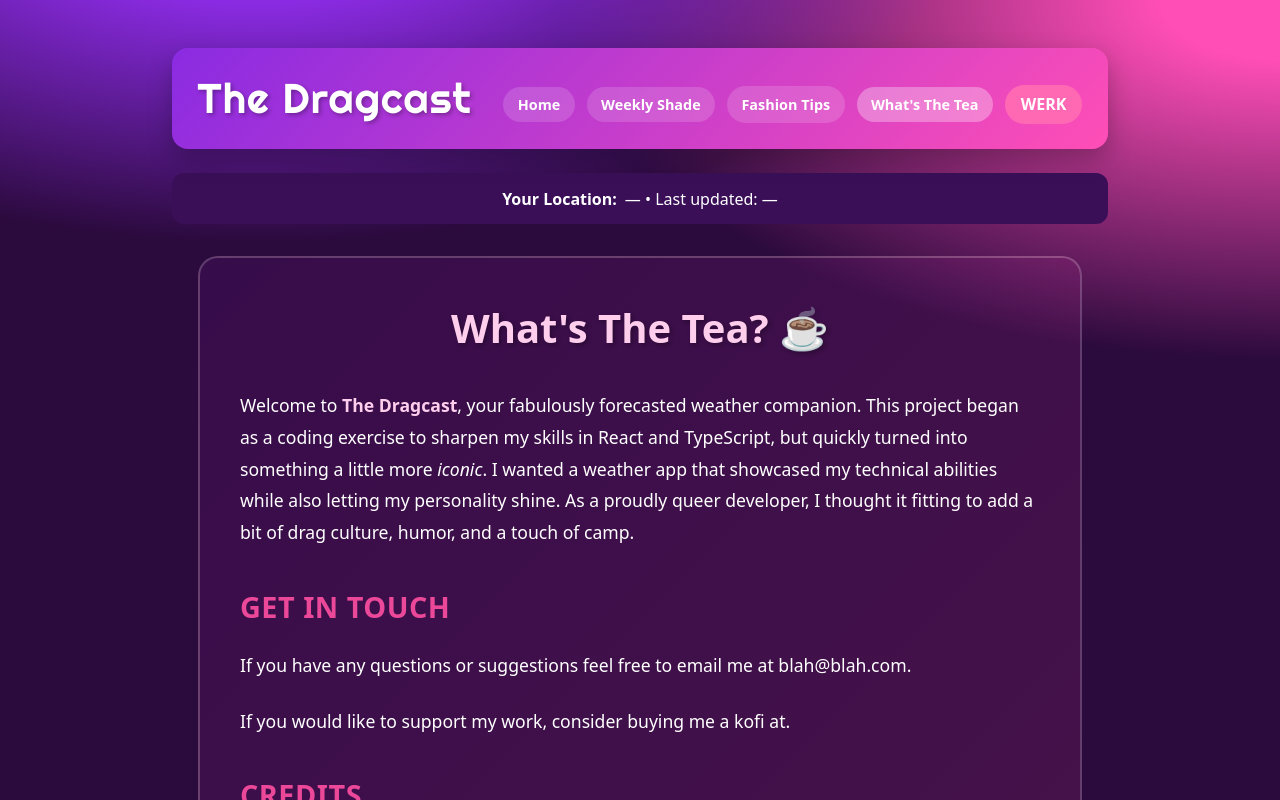
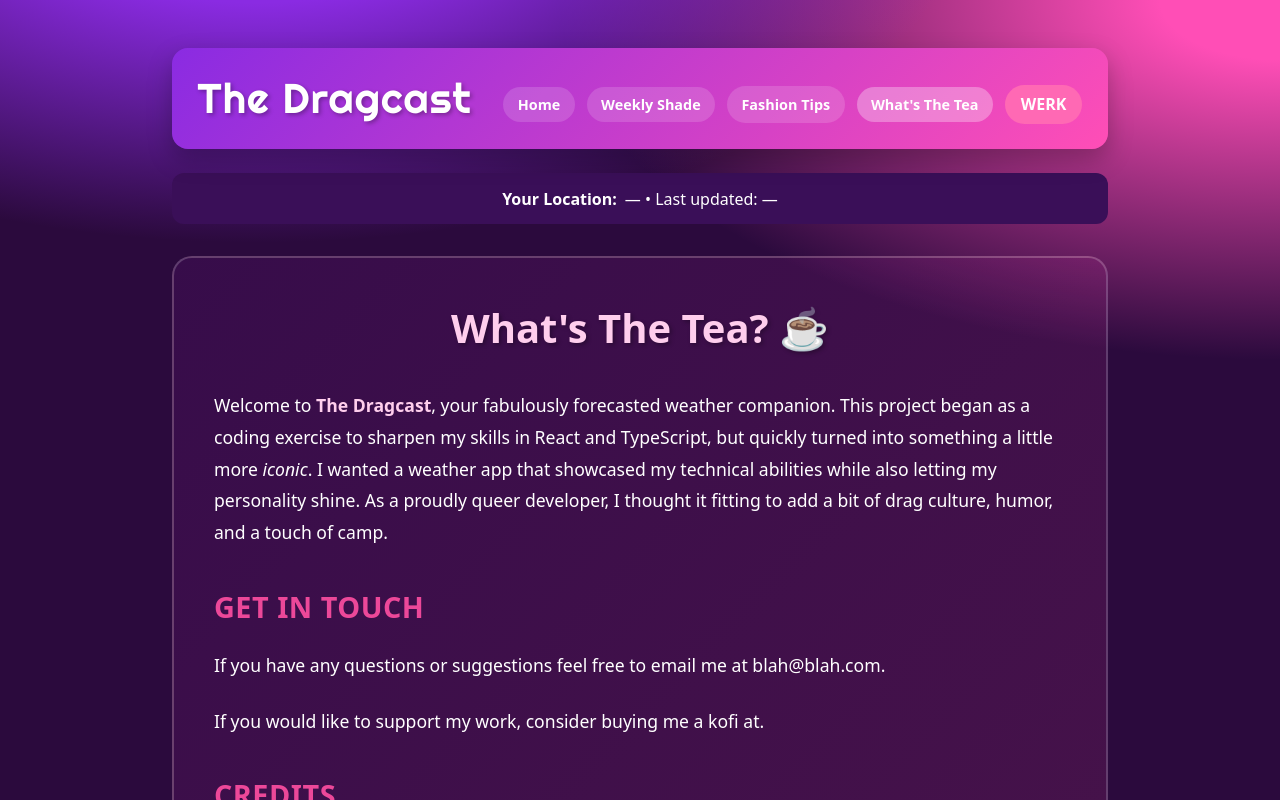
Before and after one commit to jwesgore/drag-queen-forecast, a React (Vite) app: page / in a window 1280 px wide. Both pictures are taken after a click on the button "What's The Tea". Shown: the top 800 px of the page. Built offline with nearby package versions, Linux system fonts and the light colour scheme; no server answers.

Commit message:
pin search to top

```diff
--- a/src/components/LocationSearch.css
+++ b/src/components/LocationSearch.css
@@ -6,13 +6,13 @@
   bottom: 0;
   background: rgba(0, 0, 0, 0.7);
   display: flex;
-  align-items: center;
+  align-items: flex-start;
   justify-content: center;
   z-index: 1000;
 }
 
 .dq-modal-content {
-  background: linear-gradient(135deg, rgba(127, 29, 155, 0.95), rgba(236, 72, 153, 0.95));
+  background: linear-gradient(135deg, rgb(128, 29, 155), rgb(236, 72, 154));
   border: 2px solid rgba(255, 255, 255, 0.3);
   border-radius: 16px;
   padding: 2rem;
@@ -22,6 +22,7 @@
   overflow-y: auto;
   color: #fff;
   box-shadow: 0 20px 60px rgba(0, 0, 0, 0.4);
+  margin-top: 3rem;
 }
 
 .dq-modal-header {
--- a/src/pages/About.css
+++ b/src/pages/About.css
@@ -1,11 +1,10 @@
 .dq-about {
   display: flex;
   justify-content: center;
-  padding: 0.5rem 1rem 2rem 1rem;
+  padding: 0.5rem 0rem 2rem;
 }
 
 .dq-about-container {
-  max-width: 800px;
   width: 100%;
   background: linear-gradient(135deg, rgba(127, 29, 155, 0.15), rgba(236, 72, 153, 0.15));
   border: 2px solid rgba(255, 255, 255, 0.2);
```
